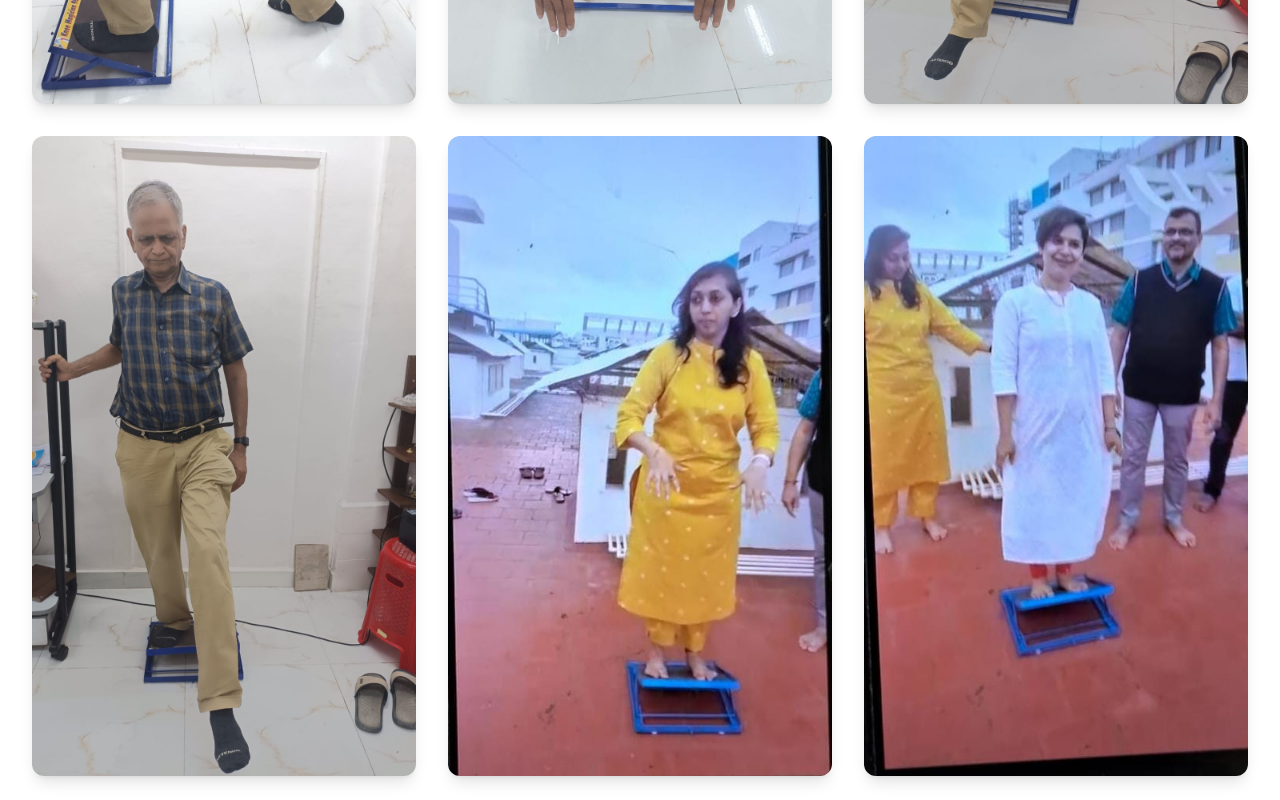
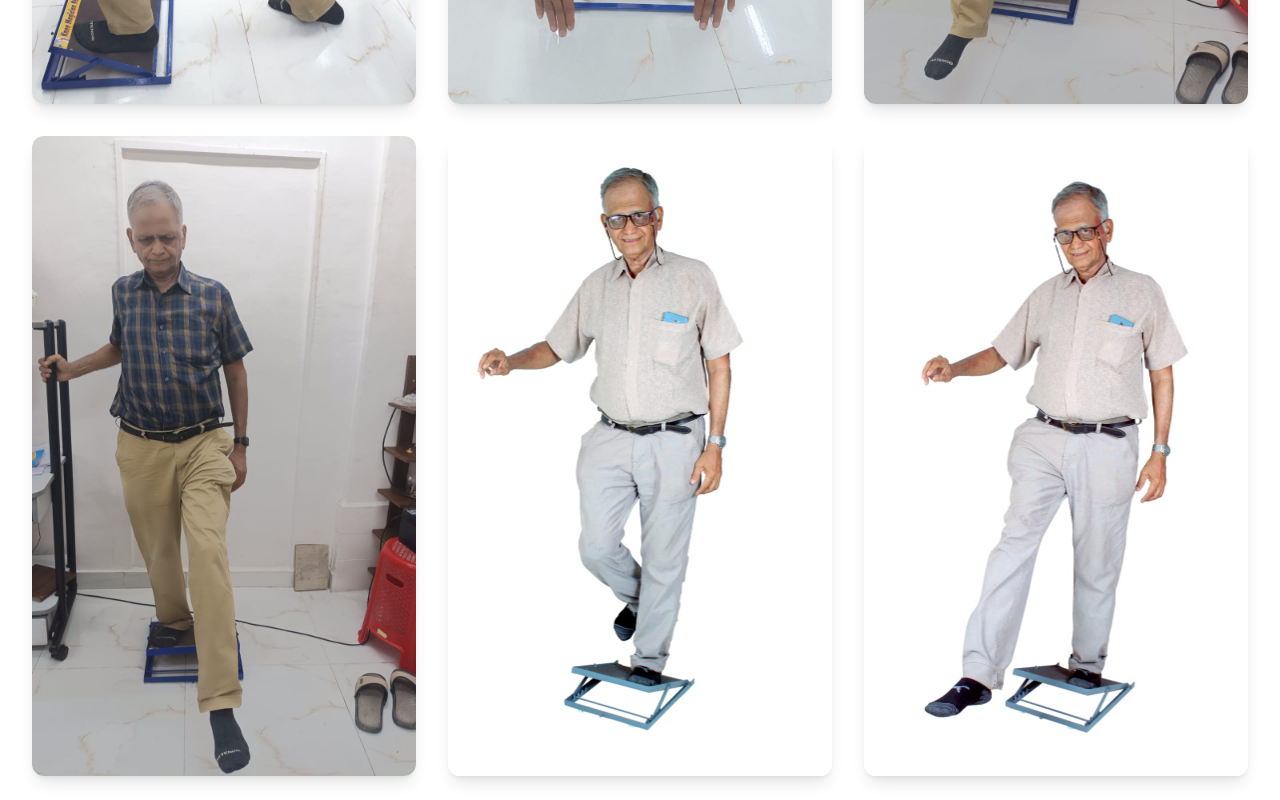
Before and after one commit to topacrobat1/Topacrobat, a plain HTML site: page gallery.html in a window 1280 px wide. Shown: the part 2180-2980 px from the top of the page. Drawn offline with nearby package versions, Linux system fonts and the light colour scheme.

Commit message:
Update gallery.html

```diff
--- a/gallery.html
+++ b/gallery.html
@@ -89,6 +89,9 @@
                 <img src="ex-8.jpeg" alt="Knee Magician ex-8" class="gallery-img rounded-xl shadow-lg w-full h-96 md:h-[40rem] object-cover fade-in cursor-pointer" />
                 <img src="ex-9.jpeg" alt="Knee Magician ex-9" class="gallery-img rounded-xl shadow-lg w-full h-96 md:h-[40rem] object-cover fade-in cursor-pointer" />
                 <img src="ex-10.jpeg" alt="Knee Magician ex-10" class="gallery-img rounded-xl shadow-lg w-full h-96 md:h-[40rem] object-cover fade-in cursor-pointer" />
+                  <img src="ex-11.jpeg" alt="Knee Magician ex-11" class="gallery-img rounded-xl shadow-lg w-full h-96 md:h-[40rem] object-cover fade-in cursor-pointer" />
+                  <img src="ex-12.jpeg" alt="Knee Magician ex-12" class="gallery-img rounded-xl shadow-lg w-full h-96 md:h-[40rem] object-cover fade-in cursor-pointer" />
+
                 <img src="ex-20.jpeg" alt="Knee Magician ex-20" class="gallery-img rounded-xl shadow-lg w-full h-96 md:h-[40rem] object-cover fade-in cursor-pointer" />
                 <img src="ex-21.jpeg" alt="Knee Magician ex-21" class="gallery-img rounded-xl shadow-lg w-full h-96 md:h-[40rem] object-cover fade-in cursor-pointer" />
                   <video src="vex-1.mp4" poster="vex-1.jpeg" class="gallery-img rounded-xl shadow-lg w-full h-96 md:h-[40rem] object-cover fade-in cursor-pointer" controls playsinline preload="metadata" title="Knee Magician demo video"></video>
```
